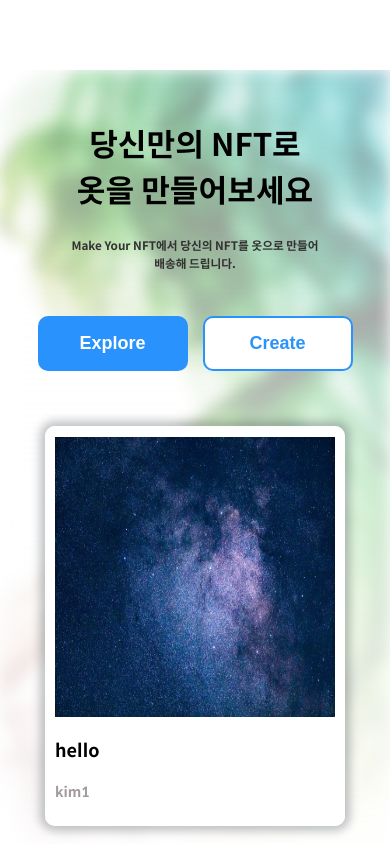
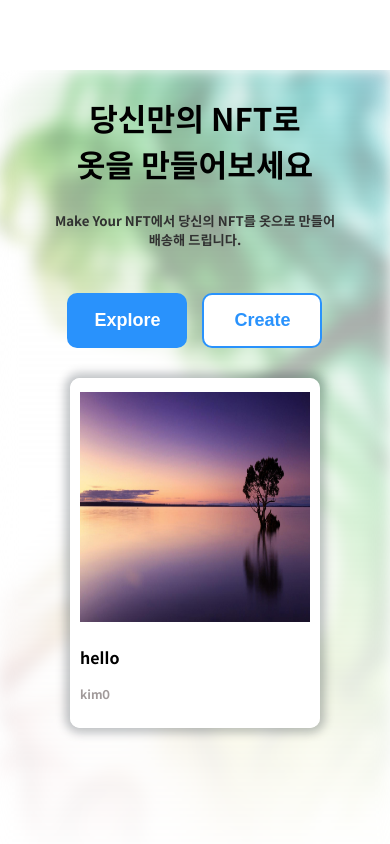
Before and after one commit to Make-your-NFT/frontend, a Next.js app: page /main in a window 390 px wide. Shown: the top 844 px of the page. Built offline with nearby package versions, Linux system fonts and the light colour scheme.

Commit message:
sidebar 레이아웃 구현 중

```diff
--- a/components/main/intro.module.css
+++ b/components/main/intro.module.css
@@ -116,46 +116,6 @@
   }
 }
 
-@media (min-width: 1281px) {
-}
-
-/*
-##Device = Laptops, Desktops
-##Screen = B/w 1025px to 1280px
-##Device = 랩탑, 데스크탑
-##Screen = 1025px에서 1280px 사이
-*/
-
-@media (min-width: 1025px) and (max-width: 1280px) {
-}
-
-/*
-##Device = Tablets, Ipads (portrait),
-##Screen = B/w 768px to 1024px
-##Device = 태블릿, 아이패드(세로),
-##Screen = 768px에서 1024px 사이
-*/
-
-@media (min-width: 768px) and (max-width: 1024px) {
-}
-
-/*
-##Device = Tablets, Ipads (landscape)
-##Screen = B/w 768px to 1024px
-##Device = 태블릿, 아이패드(가로)
-##Screen = 768px에서 1024px 사이
-*/
-
-@media (min-width: 768px) and (max-width: 1024px) and (orientation: landscape) {
-}
-
-/*
-##Device = Low Resolution Tablets, Mobiles (Landscape)
-##Screen = B/w 481px to 767px
-##Device = 저해상도 태블릿, 모바일(가로)
-##Screen = 481px에서 767px 사이
-*/
-
 @media screen and (max-width: 768px) {
   .h1 {
     font-size: 8vw;
@@ -167,11 +127,22 @@
   }
 
   .h3 {
-      font-size: 3vw;
+    font-size: 3.4vw;
     color: rgb(49, 49, 49);
     position: relative;
     text-align: left;
     margin: 0;
   }
 
+  .introText {
+    padding: 25px 5px 25px 5px;
+    display: flex;
+    flex-direction: column;
+    align-items: center;
   }
+
+  .createButton,
+  .exploreButton {
+    width: 120px;
+  }
+}
--- /dev/null
+++ b/components/sidebar/sideBar.module.css
@@ -0,0 +1,29 @@
+.layout {
+  width: 70vw;
+  height: 100vh;
+
+  background-color: hsl(0, 0%, 100%);
+  z-index: 100;
+  position: absolute;
+  right: 0;
+  animation: showSideBar 0.2s linear forwards;
+  box-shadow: rgb(4 17 29 / 25%) 0px 5px 5px 5px;
+}
+
+.background {
+  width: 100vw;
+  top: 72px;
+  height: 100vh;
+  background-color: rgba(4, 17, 29, 0.3);
+  z-index: 99;
+  position: absolute;
+}
+
+@keyframes showSideBar {
+  from {
+    width: 0vw;
+  }
+  to {
+    width: 70vw;
+  }
+}
--- a/components/slider/introAsset.module.css
+++ b/components/slider/introAsset.module.css
@@ -30,3 +30,18 @@
     justify-content: space-around;
   }
 }
+
+@media screen and (max-width: 640px) {
+  .layout {
+    width: 250px;
+    height: 350px;
+  }
+  .title {
+    font-size: 16px;
+  }
+
+  .author {
+    font-size: 12px;
+    color: rgb(161, 154, 154);
+  }
+}
--- a/components/slider/introSlider.module.css
+++ b/components/slider/introSlider.module.css
@@ -31,3 +31,10 @@
     box-shadow: rgb(4 17 29 / 25%) 0px 0px 10px 5px;
   }
 }
+
+@media screen and (max-width: 640px) {
+  .layout {
+    width: 250px;
+    height: 350px;
+  }
+}
--- a/components/slider/introSlider.tsx
+++ b/components/slider/introSlider.tsx
@@ -17,6 +17,14 @@ const IntroSlider = () => {
     speed: 500,
     autoplay: true,
     autoplaySpeed: 3000,
+    responsive: [
+      {
+        breakpoint: 768,
+        settings: {
+          autoplay: false,
+        },
+      },
+    ],
   };
 
   return (
@@ -25,7 +33,11 @@ const IntroSlider = () => {
         {assets.map((asset, index) => {
           return (
             <React.Fragment key={index}>
-              <IntroAsset title={asset["title"]} author={`${asset["author"]}${index}`} image={asset["image"]}/>
+              <IntroAsset
+                title={asset["title"]}
+                author={`${asset["author"]}${index}`}
+                image={asset["image"]}
+              />
             </React.Fragment>
           );
         })}
```
Also changed, not shown: components/filter/filter.tsx (+6 -11 lines), components/header/header.tsx (+16 -3 lines), components/sidebar/sideBar.tsx (added, +11 -0 lines). Lines whose indentation alone changed are shown as unchanged.
